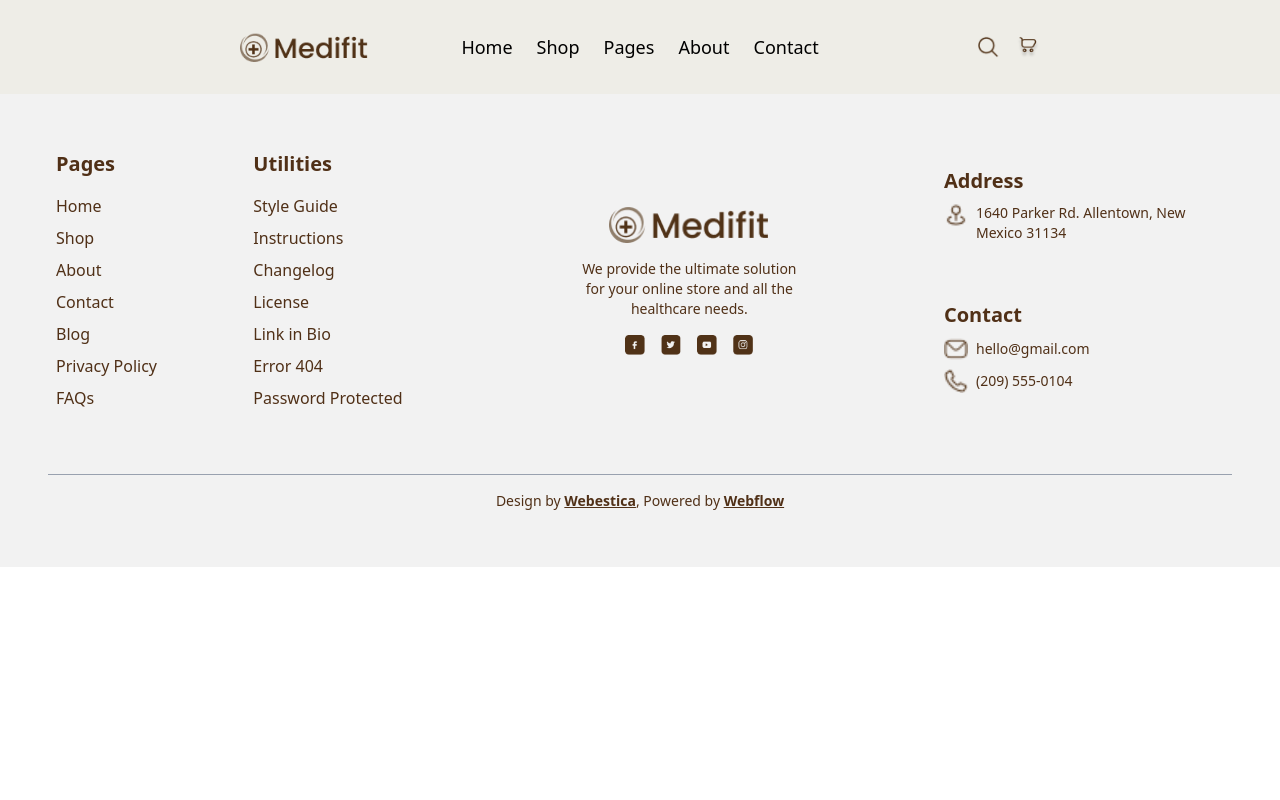
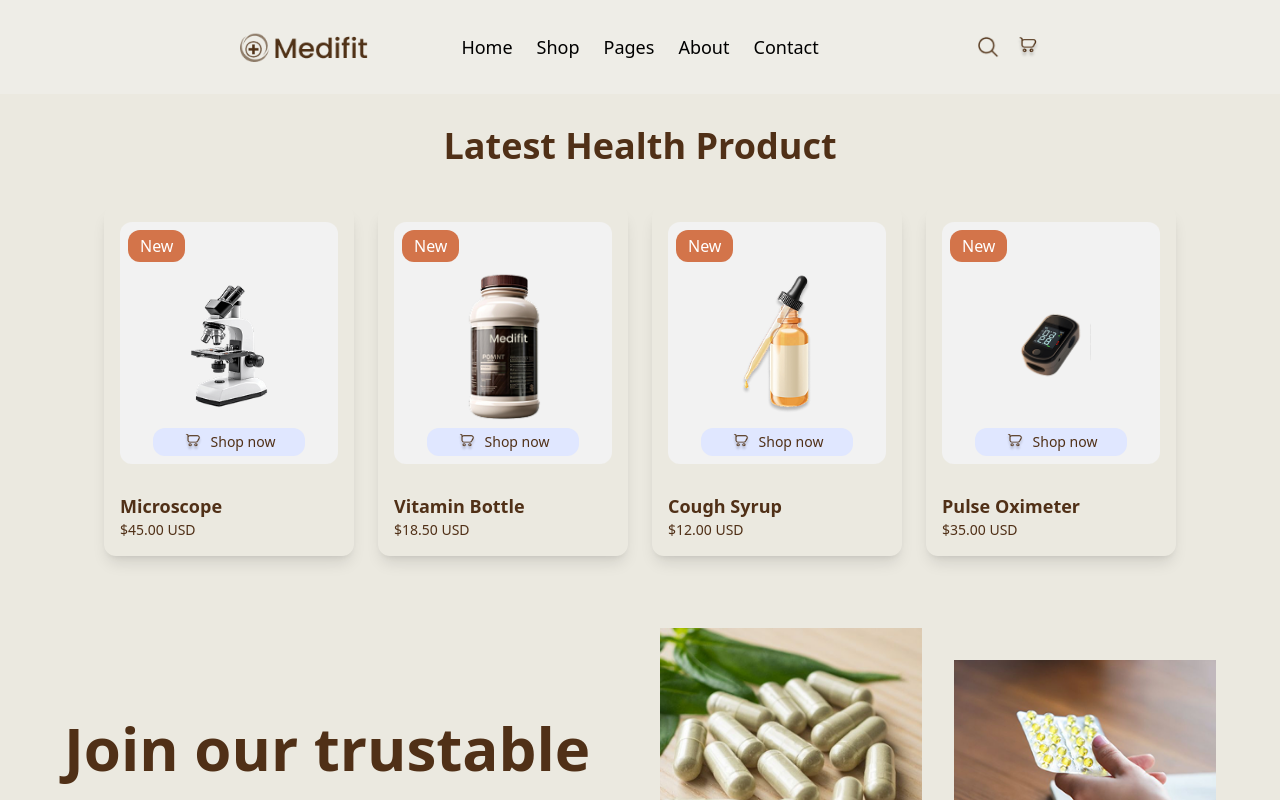
Before and after one commit to MuhammadBasit001/Medifit, a React (Vite) app: page /pages in a window 1280 px wide. Shown: the top 800 px of the page. Built offline with nearby package versions, Linux system fonts and the light colour scheme.

Commit message:
the pages folder is added and two component were imported form the other pagwes

```diff
--- a/src/App.jsx
+++ b/src/App.jsx
@@ -6,6 +6,7 @@ import Footer from "./Components/Footer/Footer";
 import Homemain from "./Components/Home/Homemain"
 import AboutMain from "./Components/About/AboutMain";
 import Contact from "./Components/Contact/Contact"
+import ShopDetail from "./Components/ShopDetail/ShopDetail";
 
 function App() {
   return (
@@ -15,6 +16,7 @@ function App() {
         <Routes>
           <Route path="/" element={<Homemain />} />
           <Route path= "/About" element ={<AboutMain />} />
+          <Route path= "/pages" element ={<ShopDetail />} />
           <Route path= "/Contact" element = {<Contact />} />
         </Routes>
         <Footer />
--- /dev/null
+++ b/src/Components/ShopDetail/ShopDetail.jsx
@@ -0,0 +1,15 @@
+import React from 'react'
+import ProductCommunity from '../Contact/ProductCommunity'
+import Latestproduct from '../Home/Latestproduct'
+
+const ShopDetail = () => {
+  return (
+    <div>
+        <Latestproduct />
+        <ProductCommunity />
+
+    </div>
+  )
+}
+
+export default ShopDetail
```
